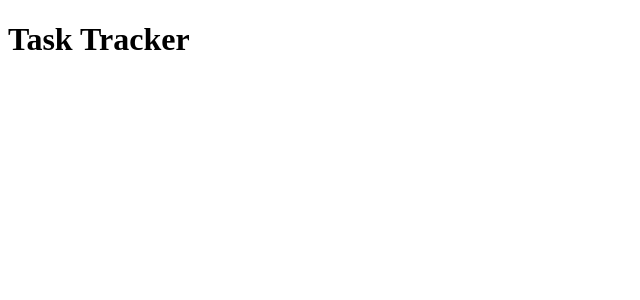
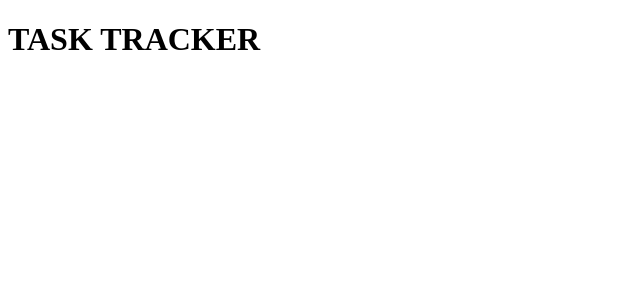
Before and after one commit to markonorth2/task_tracker, an Angular app: page / in a window 1280 px wide. Shown: the top 300 px of the page, without its empty margins (0-640 px from the left). Built offline with nearby package versions, Linux system fonts and the light colour scheme.

Commit message:
add touppercase javascript method to the title

```diff
--- a/src/app/app.component.html
+++ b/src/app/app.component.html
@@ -1 +1 @@
-<h1>{{ title }}</h1>
+<h1>{{ title.toUpperCase() }}</h1>
```
